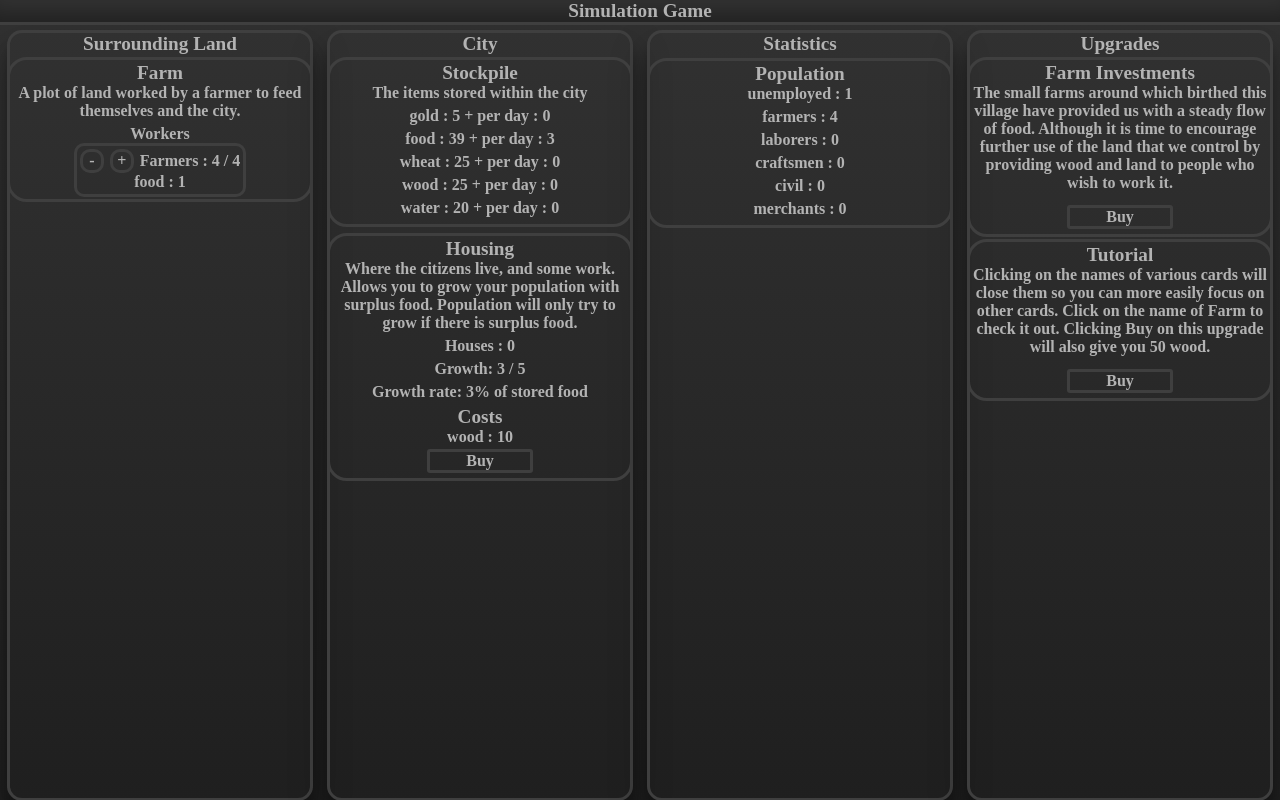
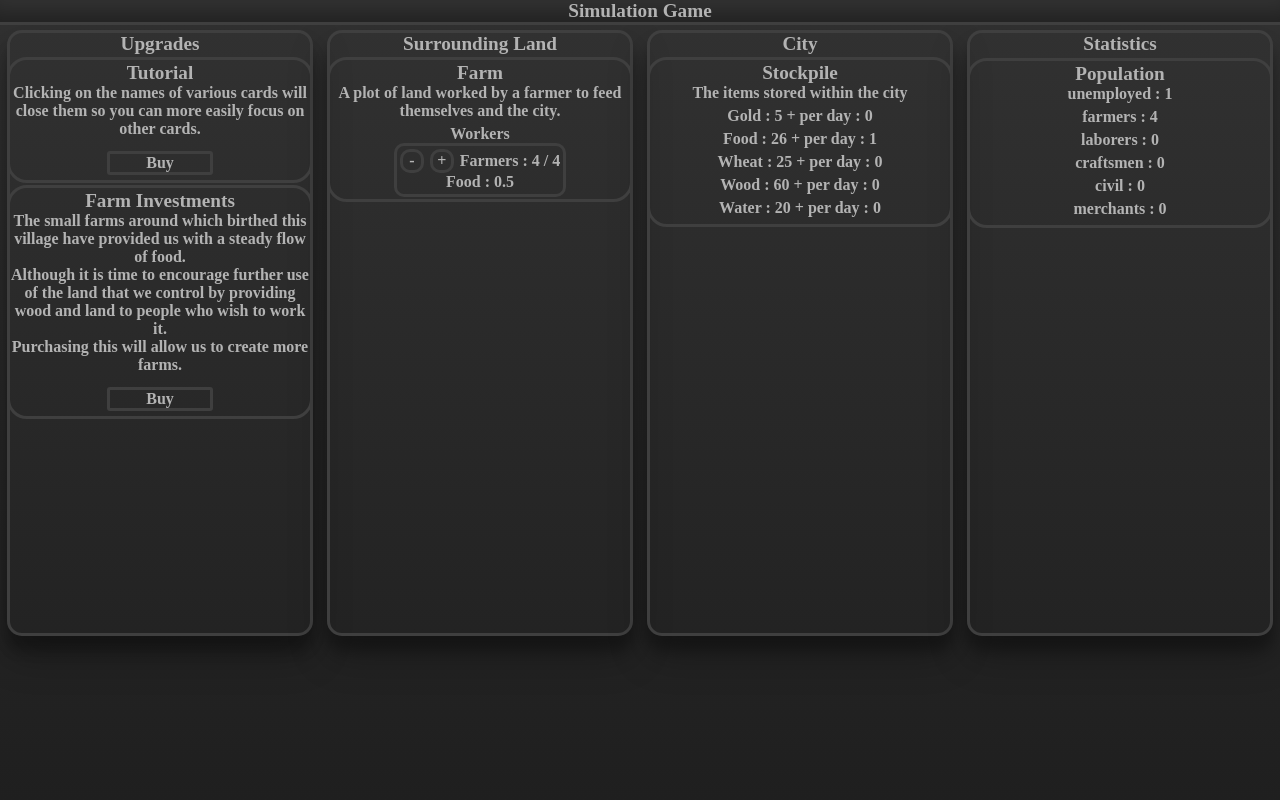
Before and after one commit to cowit/InvestmentSim, a plain HTML site: page index.html in a window 1280 px wide. Drawn offline with Linux system fonts and the light colour scheme.

Commit message:
Added Upgrade for MarketQuarter

```diff
--- a/City.js
+++ b/City.js
@@ -11,7 +11,6 @@ class City {
     //Modifiers
     constructor(name) {
         this.name = name;
-        console.log("Test");
     }
 
     produce() {
--- a/GameManager.js
+++ b/GameManager.js
@@ -3,7 +3,7 @@ let gameManager = {
     cities: [],
     initialize: function () {
         dayManager.startTimers();
-        gameManager.focusCity.projects.produce();
+        dayManager.advanceDay();
     },
     createCity: function (name) {
         newCity = new City(name);
@@ -44,3 +44,21 @@ let divideResizer = {
         document.documentElement.style.setProperty("--resize-Size", (totalWidth - 8) + "px");
     }
 }
+
+function getItem(itemName) {
+    return gameManager.focusCity.items[itemName];
+}
+
+function getProject(projectName) {
+    //console.log(gameManager.focusCity.projects[projectName]);
+    return gameManager.focusCity.projects[projectName];
+}
+
+function getPop(popName) {
+    if (popName == "total") {
+        return gameManager.focusCity.population.sum();
+    }
+    else {
+        return gameManager.focusCity.population[popName];
+    }
+}
--- a/Items.js
+++ b/Items.js
@@ -1,19 +1,20 @@
 class Items {
     constructor() {
-        this.gold = new Item("gold", 5, true);
-        this.food = new Item("food", 20, true);
-        this.wheat = new Item("wheat", 25, true);
-        this.wood = new Item("wood", 25, true);
-        this.water = new Item("water", 20, true);
+        this.gold = new Item("gold", "Gold", 5, true);
+        this.food = new Item("food", "Food", 20, true);
+        this.wheat = new Item("wheat", "Wheat", 25, true);
+        this.wood = new Item("wood", "Wood", 60, true);
+        this.water = new Item("water", "Water", 20, true);
     }
 }
 
 class Item {
     parent; //What contains this item
     rateList = [];
-    constructor(name, amount, isUnlocked = false, displayInStocks = true) {
+    constructor(name, displayName, amount, isUnlocked = false, displayInStocks = true) {
         this.isUnlocked = isUnlocked; //Defaults to false, Locked items will not be displayed but will exist.
         this.name = name;
+        this.displayName = displayName;
         this.amount = amount;
         this.displayInStocks = displayInStocks;
     }
@@ -155,7 +156,7 @@ class JRef {
                 this.city.population[this.name].amount -= 1;
                 this.city.population["unemployed"].amount += 1;
                 this.amount -= 1;
-                if (this.amount == 0 && this.buying == true) {
+                if (this.amount == 0 && this.buying == true && this.merchant == true) {
                     this.buying = false;
                     this.swap();
                 }
--- a/Project.js
+++ b/Project.js
@@ -14,6 +14,7 @@ class Projects {
                 baseEfficiency: 1, //Base efficiency of the project which effects all output.
                 column: 2, //The column which this is put into.
                 unpurchasable: false, //Will hide the amount and buy button elements if false.
+                unlocked: false,
                 jobList: [], //Put an object literal in { name: "farmers", amount: 1, production: [new ItemRef("food", 1)] }
                 costList: [], //Put a Ref in to tell it what this costs.
                 functionsList: [
@@ -88,7 +89,7 @@ class Projects {
                 projectDescription: "A plot of land worked by a farmer to feed themselves and the city.", //The displayed description of the project.
                 nameOfAmount: "Fields", //The name of each individual purchase.
                 projectId: "farm", //The internal name for the project. Shared with the property name it belongs to.
-                baseEfficiency: 1, //Base efficiency of the project which effects all output.
+                baseEfficiency: 0.5, //Base efficiency of the project which effects all output.
                 column: 1, //The column which this is put into.
                 unpurchasable: false, //Will hide the amount and buy button elements if false.
                 unlocked: true,
@@ -113,13 +114,13 @@ class Projects {
         this.housing = new Project(
             {
                 projectName: "Housing", //Displayed name.
-                projectDescription: "Where the citizens live, and some work. Allows you to grow your population with surplus food. Population will only try to grow if there is surplus food.", //The displayed description of the project.
+                projectDescription: "Where the citizens live, and some work. Allows the population to very slowly grow using surplus food.", //The displayed description of the project.
                 nameOfAmount: "Houses", //The name of each individual purchase.
                 projectId: "housing", //The internal name for the project. Shared with the property name it belongs to.
                 baseEfficiency: 1, //Base efficiency of the project which effects all output.
                 column: 2, //The column which this is put into.
-                unpurchasable: true, //Will hide the amount and buy button elements if false.
-                unlocked: true,
+                unpurchasable: false, //Will hide the amount and buy button elements if false.
+                unlocked: false,
                 jobList: [], //Put an object literal in { name: "farmers", amount: 1, production: [new ItemRef("food", 1)] }
                 costList: [
                     new ItemRef("wood", 10)
@@ -137,7 +138,7 @@ class Projects {
                             if (this.storedFood == undefined) {
                                 this.storedFood = 0;
                             }
-                            if (this.city.items["food"].addRate() > 0) {
+                            if (this.city.items["food"].addRate() > 1) {
                                 this.storedFood += Math.floor(this.city.items["food"].amount * (this.growthRate / 100));
                             }
                             if (this.storedFood > this.city.population.sum()) {
@@ -176,7 +177,7 @@ class Projects {
                 projectId: "woodlands", //The internal name for the project. Shared with the property name it belongs to.
                 baseEfficiency: 1, //Base efficiency of the project which effects all output.
                 column: 1, //The column which this is put into.
-                unpurchasable: true, //Will hide the amount and buy button elements if false.
+                unpurchasable: false, //Will hide the amount and buy button elements if false.
                 jobList: [
                     { name: "laborers", exName: "Laborers", amount: 1, production: [new ItemRef("wood", 1)] }
                 ], //Put an object literal in { name: "farmers", amount: 1, production: [new ItemRef("food", 1)] }
@@ -205,6 +206,10 @@ class Projects {
                                 //Increase Land by 1.
                                 this.land.land += 1;
                                 this.nextLand -= 10;
+                            }
+
+                            if (this.jobs[0].max < this.totalWood / 1000) {
+                                this.onBuild(10);
                             }
                         }
                     }
@@ -348,7 +353,7 @@ class ItemDisplay {
         for (var i in cityItems) {
             var item = cityItems[i];
             if (item.displayInStocks == true) {
-                uIManager.subEffect(this.elements, "itemDisplay" + item.name, function () { return [this.name, " :", this.amount + " + per day : " + this.addRate()] }.bind(item), "itemDisplay");
+                uIManager.subEffect(this.elements, "itemDisplay" + item.name, function () { return [this.displayName, " :", this.amount + " + per day : " + this.addRate()] }.bind(item), "itemDisplay");
             }
         }
     }
--- a/Styles.css
+++ b/Styles.css
@@ -1,6 +1,5 @@
 :root {
     --main-line-color: rgb(63, 63, 63);
-    --resize-Size: 300px;
     --button-border-color: rgb(39, 39, 39);
 }
 
@@ -40,8 +39,7 @@
     margin-top: 5px;
     box-shadow: 0 19px 38px rgba(0, 0, 0, 0.30), 0 15px 12px rgba(0, 0, 0, 0.22);
     width: 300px;
-    display: flex;
-    flex-direction: column;
+    height: 600px;
     overflow: scroll;
     align-items: center;
     text-align: center;
@@ -57,6 +55,7 @@
 
 .subEffect {
     margin-bottom: 5px;
+    white-space: pre-line;
 }
 
 .workerWrapper {
--- a/UIManager.js
+++ b/UIManager.js
@@ -1,5 +1,5 @@
 let uIManager = {
-    subEffect: function (parentList, id, func, attachTo) {
+    subEffect: function (parentList, id, func, attachTo, addLineBreaks) {
         var element = document.querySelector("#" + id); //Attemps to find the element by ID
         if (element == null) { //If it does not find it.
             const sE = document.createElement("p"); //Creates the paragraph
@@ -8,7 +8,7 @@ let uIManager = {
             sE.className = "subEffect";
             element = sE; //Sets the element to the newly created one.
         }
-        var subClass = new SubEffect(func, element);
+        var subClass = new SubEffect(func, element, addLineBreaks);
         parentList.push(subClass); //Actually creates the new subEffect so it can be set by the Subscriber.
         return subClass;
     },
@@ -277,7 +277,7 @@ class JRERef {
         jobRef.productList.forEach((pro) => {
 
             if (this.productElements[index] != undefined) {
-                this.productElements[index].textContent = pro.name + " : " + (pro.amount * jobRef.project.efficiency);
+                this.productElements[index].textContent = gameManager.focusCity.items[pro.name].displayName + " : " + (pro.amount * jobRef.project.efficiency);
             }
             else {
                 var proPara = document.createElement("p");
@@ -295,9 +295,10 @@ class JRERef {
 }
 
 class SubEffect {
-    constructor(func, element) {
+    constructor(func, element, lineBreaks) {
         this.listFunction = func;
         this.element = element;
+        this.lineBreaks = lineBreaks;
     }
 
     openEffect() {
@@ -309,10 +310,19 @@ class SubEffect {
     }
 
     set() {
-        var text = this.listFunction().join(" ");
-        if (text != undefined || text != "" || text != " ") {
-            this.element.textContent = text;
+        if (this.lineBreaks == true) {
+            var text = this.listFunction().join("\n");
+            if (text != undefined || text != "" || text != " ") {
+                this.element.textContent = text;
+            }
         }
+        else {
+            var text = this.listFunction().join(" ");
+            if (text != undefined || text != "" || text != " ") {
+                this.element.textContent = text;
+            }
+        }
+
     }
 }
 
--- a/UpgradeManager.js
+++ b/UpgradeManager.js
@@ -1,15 +1,20 @@
 class UpgradeManager {
     elements = []
     upgrades = []
+    tutorial = true;
     constructor() {
+        //#region upgrades
         this.farmInvestments = new Upgrade(
             this,
             "farmInvestments",
             "Farm Investments",
-            "The small farms around which birthed this village have provided us with a steady flow of food. Although it is time to encourage further use of the land that we control by providing wood and land to people who wish to work it.",
+            [
+                "The small farms around which birthed this village have provided us with a steady flow of food.",
+                "Although it is time to encourage further use of the land that we control by providing wood and land to people who wish to work it.",
+                "Purchasing this will allow us to create more farms."
+            ],
             function () {
                 this.unpurchasable = true;
-                this.projects["landManagement"].unlocked = true;
             },
             [],
             ["farm"],
@@ -18,29 +23,64 @@ class UpgradeManager {
             this,
             "dropDownTutorial",
             "Tutorial",
-            "Clicking on the names of various cards will close them so you can more easily focus on other cards. Click on the name of Farm to check it out. Clicking Buy on this upgrade will also give you 50 wood.",
+            ["Clicking on the names of various cards will close them so you can more easily focus on other cards."],
             function () {
-                this.city.items.wood.add(50);
             },
             [/*new Ref("wood", 10)*/] /* UpgradeCost */,
             ["farm"] //Which cards this effects.
+        );
+        this.encourageWood = new Upgrade(
+            this,
+            "encourageWood",
+            "Encourage Clearing of Forests",
+            [
+                "To continue investing in to our farm lands we will need additional wood to supply farmers.",
+                "By removing restrictions on who can clear woodlands and placing a tax on it we can ensure we have a steady supply of lumber for future use. Along with clearing land"
+            ],
+            function () {
+                getProject("woodlands").unlocked = true;
+            },
+            [/*new Ref("wood", 10)*/] /* UpgradeCost */,
+            ["global"] //Which cards this effects. "global" will simply call it in it's own context.
+        );
+        this.housingUnlock = new Upgrade(
+            this,
+            "housingUnlock",
+            "Housing in the City",
+            [
+                "The increased amount of food coming into the city has also increased the number of citizens being born and alleviated many of the famines we have had.",
+                "We should begin constructing more housing to ensure that the population is encouraged to continue growing and allowing us to expand our power."
+            ],
+            function () {
+                getProject("housing").unlocked = true;
+            },
+            [/*new Ref("wood", 10)*/] /* UpgradeCost */,
+            ["global"] //Which cards this effects.
         );
         this.influentialFarms = new Upgrade(
             this,
             "influentialFarms",
             "Influential Farms",
-            "As you have supported the growth of nearby farms, more people have been coming to the city looking for places to sell their crops and gain other services. This influence will allow you to further expand the city and attract more population. +10 influence",
+            [
+                "As you have supported the growth of nearby farms, more people have been coming to the city looking for places to sell their crops and gain other services.",
+                "This influence will allow you to further expand the city and attract more population.",
+                "Gain +10 influence"
+            ],
             function () {
-                this.city.items["influence"].amount += 10;
+                getItem("influence").amount += 10;
+                getProject("landManagement").unlocked = true;
             },
             [],
-            ["farm"],
+            ["global"],
         );
         this.fallowedFields = new Upgrade(
             this,
             "fallowedFields",
             "Fallowed Fields",
-            "Allowing some fields to go fallow through out the year will let them gain nutrients from grazing animals and produce more during cultivated years. This will require 25% fewer farmers to work them.",
+            [
+                "Allowing some fields to go fallow through out the year will let them gain nutrients from grazing animals and produce more during cultivated years.",
+                "This will require 25% fewer farmers to work them."
+            ],
             function () {
                 this.editJobs({ name: "farmers", amount: -0.25 });
                 this.efficiency += 0.25;
@@ -48,11 +88,49 @@ class UpgradeManager {
             [new ItemRef("wood", 10)] /* UpgradeCost */,
             ["farm"], //Which cards this effects.
         );
+        this.marketCharter = new Upgrade(
+            this,
+            "marketCharter",
+            "Petition Noble for Market Charter",
+            [
+                "Gaining a market charter would allow us to open a local market. Allowing us to profit from sold goods and to easily gain other resources.",
+                "Our rapid growth and strategic position on a crossroads should make our petition easy to pass once we bring it up with the local noble",
+                "Although a small tribute of grain will assure it will be granted in a timely manner.",
+
+            ], //This will add a line break between each item in the list.
+            function () {
+                getProject("marketQuarter").unlocked = true;
+            },
+            [new ItemRef("food", 50)] /* UpgradeCost */,
+            ["global"] //Which cards this effects.
+        );
+        //#endregion
     }
 
     unlockUpgrades() {
+        if (this.tutorial == true)
+            this.dropDownTutorial.unlock();
         this.farmInvestments.unlock();
-        this.dropDownTutorial.unlock();
+        if (getProject("farm").amount >= 5) {
+            this.influentialFarms.unlock();
+        }
+
+        if (getProject("farm").amount >= 5) {
+            this.housingUnlock.unlock();
+        }
+
+        if (getItem("wood").amount <= 20) {
+            this.encourageWood.unlock();
+        }
+
+        if (getProject("farm".amount >= 15)) {
+            this.fallowedFields.unlock();
+        }
+
+        if (getPop("total") >= 20) {
+            this.marketCharter.unlock();
+        }
+
     }
 
     updateDisplay() {
@@ -87,7 +165,7 @@ class Upgrade {
     createUI() {
         this.baseElement = uIManager.shell(this.elements, this.id + "upgradesShell", undefined, undefined, 4).wrapperE;
         uIManager.dropDown(this.elements, this.id + "dropDown", this.name, this.id + "upgradesShell");
-        uIManager.subEffect(this.elements, this.id + "desc", function () { return [this.description] }.bind(this), this.id + "dropDown");
+        uIManager.subEffect(this.elements, this.id + "desc", function () { return this.description }.bind(this), this.id + "dropDown", true);
         uIManager.refEffect(this.elements, this.id + "costs", "Costs", function () { return this.costs }.bind(this), this.id + "dropDown");
         uIManager.buildButton(this.elements, this.id + "buyButton", function () { this.purchase(this.targetBuildings) }.bind(this), this.id + "dropDown");
     }
@@ -96,12 +174,18 @@ class Upgrade {
         if (gameManager.focusCity.projects.applyCosts(this.costs)) {
             this.purchased = true;
             this.baseElement.remove();
-            targetBuildings.forEach((tar) => {
-                var index = targetBuildings.indexOf(tar);
-                gameManager.cities.forEach((cit) => {
-                    this.effect.bind(cit.projects[targetBuildings[index]])();
+            if (this.targetBuildings[0] == "global") {
+                this.effect();
+            }
+            else {
+                targetBuildings.forEach((tar) => {
+                    var index = targetBuildings.indexOf(tar);
+                    gameManager.cities.forEach((cit) => {
+                        this.effect.bind(cit.projects[targetBuildings[index]])();
+                    })
                 })
-            })
+            }
+
         }
     }
 }
--- a/index.html
+++ b/index.html
@@ -13,6 +13,10 @@
         <div class="projectName">Simulation Game</div>
     </div>
     <div class="mainView">
+        <!--Upgrades are listed here-->
+        <div class="divide upgrades" id="upgradesDivider">
+            <p class="projectName">Upgrades</p>
+        </div>
         <!--Projects are listed here-->
         <div class="divide projects">
             <p class="projectName">Surrounding Land</p>
@@ -25,12 +29,6 @@
         <div class="divide cities">
             <p class="projectName">Statistics</p>
         </div>
-        <!--Upgrades are listed here-->
-        <div class="divide upgrades" id="upgradesDivider">
-            <p class="projectName">Upgrades</p>
-        </div>
-
-
     </div>
 </body>
 
```
Also changed, not shown: 2 other files.
